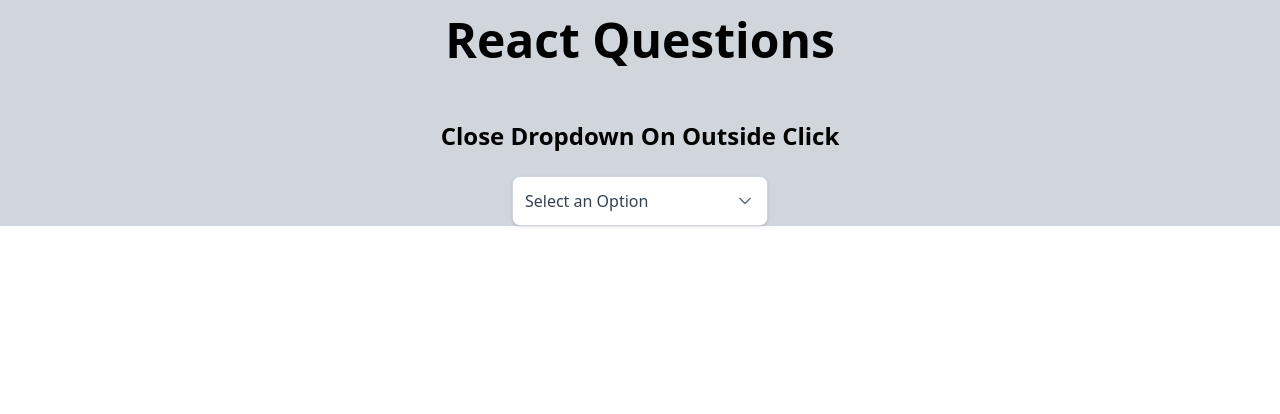
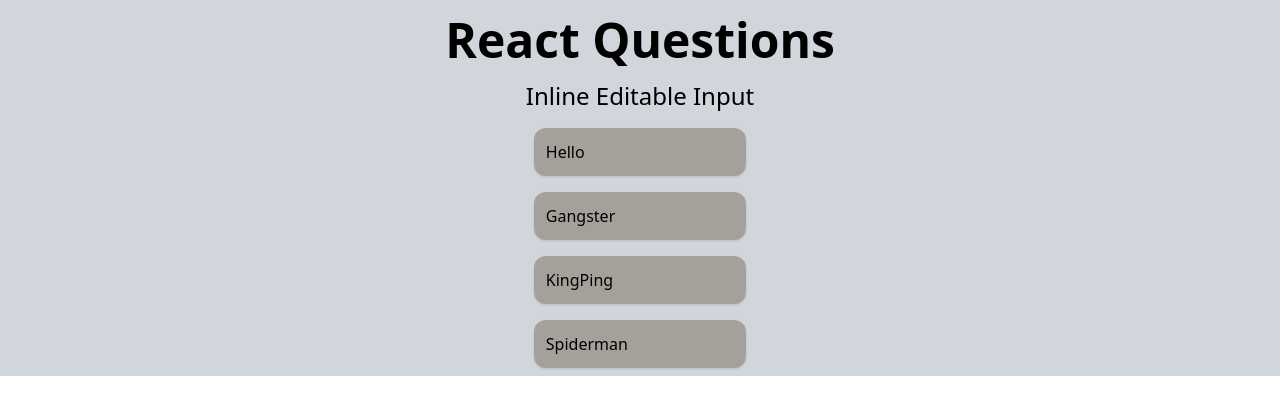
Before and after one commit to rauxw/React-interview, a React (Vite) app in the folder react-qs/: page / in a window 1280 px wide. Shown: the top 414 px of the page. Built offline with nearby package versions, Linux system fonts and the light colour scheme.

Commit message:
added input editable

```diff
--- a/react-qs/src/App.jsx
+++ b/react-qs/src/App.jsx
@@ -1,5 +1,6 @@
 import ClickOutsideDropdown from "./components/ClickOutsideDropdown";
 import Counter from "./components/Counter";
+import InlineEditableInput from "./components/InlineEditableInput";
 
 function App() {
   return (
@@ -11,7 +12,8 @@ function App() {
       </header>
       <main>
         {/* <Counter /> */}
-        <ClickOutsideDropdown />
+        {/* <ClickOutsideDropdown /> */}
+        <InlineEditableInput />
       </main>
     </div>
   );
--- a/react-qs/src/components/ClickOutsideDropdown.jsx
+++ b/react-qs/src/components/ClickOutsideDropdown.jsx
@@ -25,9 +25,7 @@ function ClickOutsideDropdown() {
 
   return (
     <div className="flex flex-col items-center justify-center mt-10 bg-gray-300">
-      <h1 className="text-2xl font-bold mb-6">
-        Close Dropdown On Outside Click
-      </h1>
+      <h1 className="text-2xl  mb-6">Close Dropdown On Outside Click</h1>
       <div className="relative w-64" ref={dropdownRef}>
         <button
           className="flex w-full items-center justify-between border border-gray-300 p-3 rounded-lg bg-white shadow-sm hover:shadow-md transition"
--- /dev/null
+++ b/react-qs/src/components/InlineEditableInput.jsx
@@ -0,0 +1,86 @@
+import { useEffect, useRef, useState } from "react";
+import { Pencil } from "lucide-react";
+
+function InlineEditableInput() {
+  const [items, setItems] = useState([
+    { id: 1, text: "Hello" },
+    { id: 2, text: "Gangster" },
+    { id: 3, text: "KingPing" },
+    { id: 4, text: "Spiderman" },
+  ]);
+
+  const [currentEditedID, setCurrentEditedID] = useState(null);
+  const [currentEditedValue, setCurrentEditedValue] = useState(null);
+  const inputRef = useRef(null);
+
+  useEffect(() => {
+    if (currentEditedID !== null && inputRef.current) {
+      inputRef.current.focus();
+    }
+  }, [currentEditedID]);
+
+  const handleEdit = (id, text) => {
+    setCurrentEditedID(id);
+    setCurrentEditedValue(text);
+  };
+
+  const handleBlur = () => {
+    if (currentEditedID !== null) {
+      saveChanges();
+    }
+  };
+
+  const handleKeyDown = (event) => {
+    console.log(event.key);
+    if (event.key === "Enter") {
+      saveChanges();
+    } else if (event.key === "Escape") {
+      setCurrentEditedID(null);
+    }
+  };
+
+  const saveChanges = () => {
+    if (currentEditedID !== null) {
+      setItems(
+        items.map((item) =>
+          item.id === currentEditedID
+            ? { ...item, text: currentEditedValue }
+            : item
+        )
+      );
+      setCurrentEditedID(null);
+    }
+  };
+
+  return (
+    <div className="flex flex-col justify-center">
+      <h1 className="text-2xl mb-2">Inline Editable Input</h1>
+      {items.map((item, index) =>
+        currentEditedID === item.id ? (
+          <input
+            type="text"
+            className="bg-stone-300 p-3 rounded-xl shadow"
+            ref={inputRef}
+            value={currentEditedValue}
+            onChange={(event) => {
+              setCurrentEditedValue(event.target.value);
+            }}
+            onBlur={handleBlur}
+            onKeyDown={handleKeyDown}
+          />
+        ) : (
+          <div
+            onClick={() => handleEdit(item.id, item.text)}
+            className="flex justify-between m-2 bg-stone-400 shadow p-3 rounded-xl"
+            key={index}
+          >
+            <span>{item.text}</span>
+            <Pencil className="h-4 w-4 opacity-0 hover:opacity-100" />
+          </div>
+        )
+      )}
+    </div>
+  );
+}
+
+export default InlineEditableInput;
```
